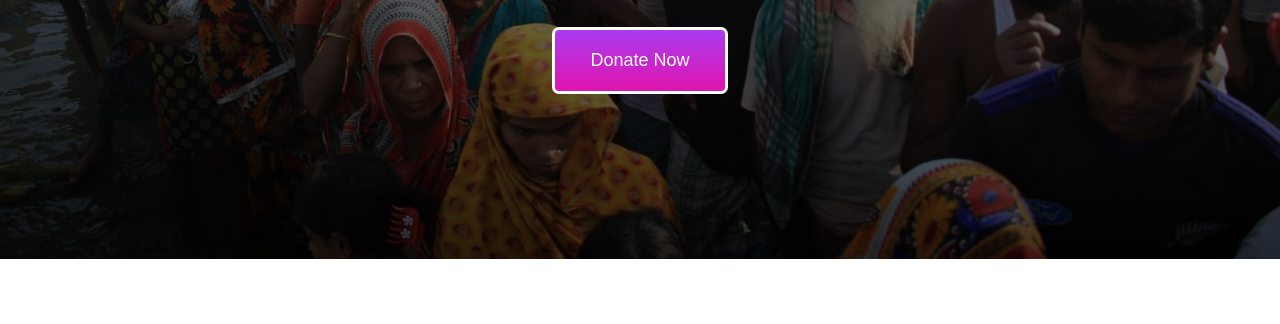
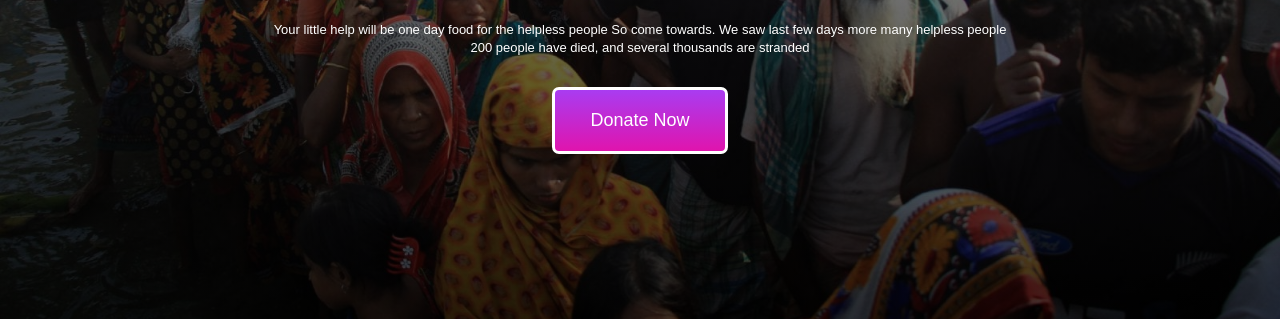
Before and after one commit to Foysal-ikram/Donate-now, a plain HTML site: page index.html in a window 1280 px wide. Shown: the part 334-658 px from the top of the page. Drawn offline with Linux system fonts and the light colour scheme.

Commit message:
completed1

```diff
--- a/style.css
+++ b/style.css
@@ -6,7 +6,7 @@ body{
     background-position: center;
     background-size: cover;
     background-repeat: no-repeat;
-    padding: 90px 30px 165px;
+    padding: 150px 30px 165px;
 
 }
 
```
